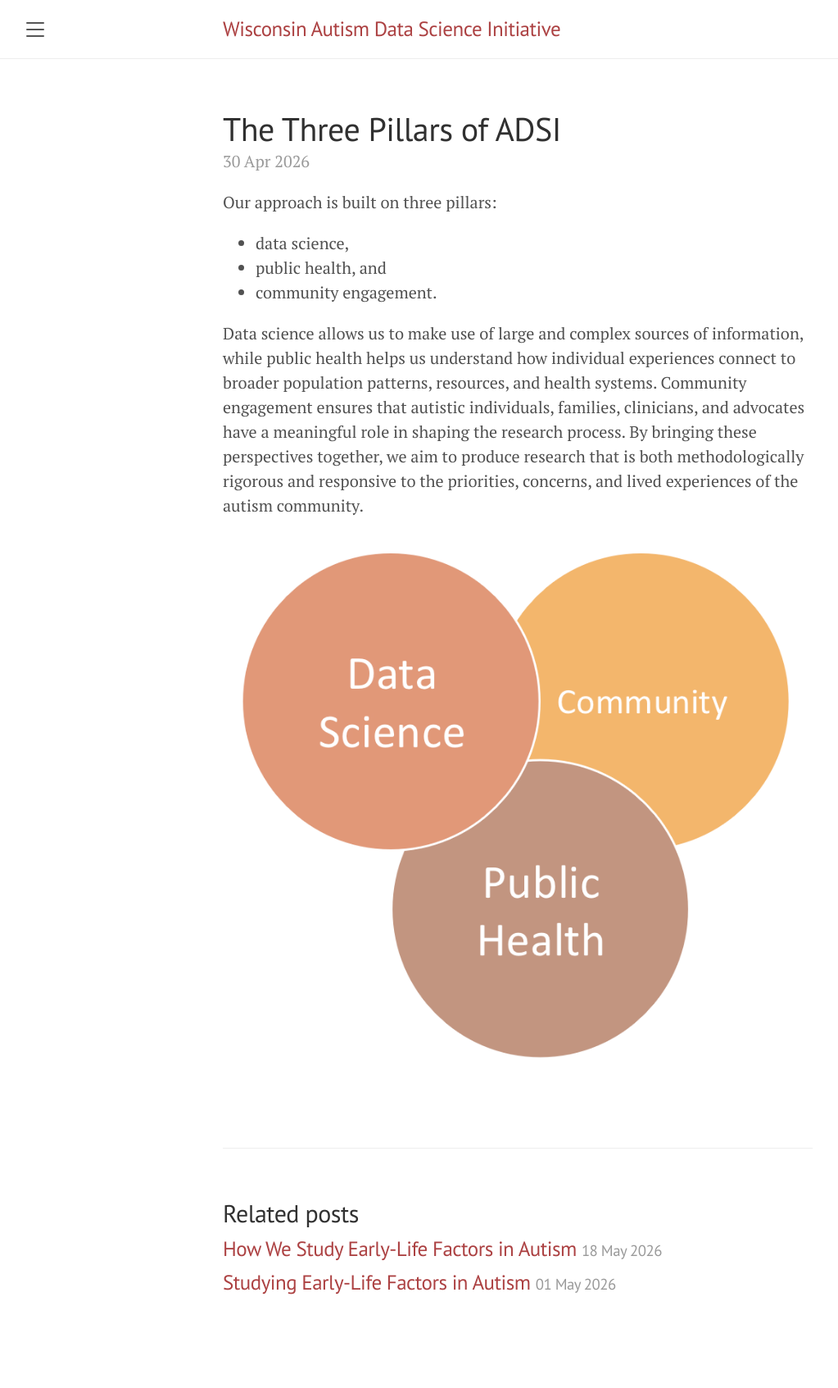
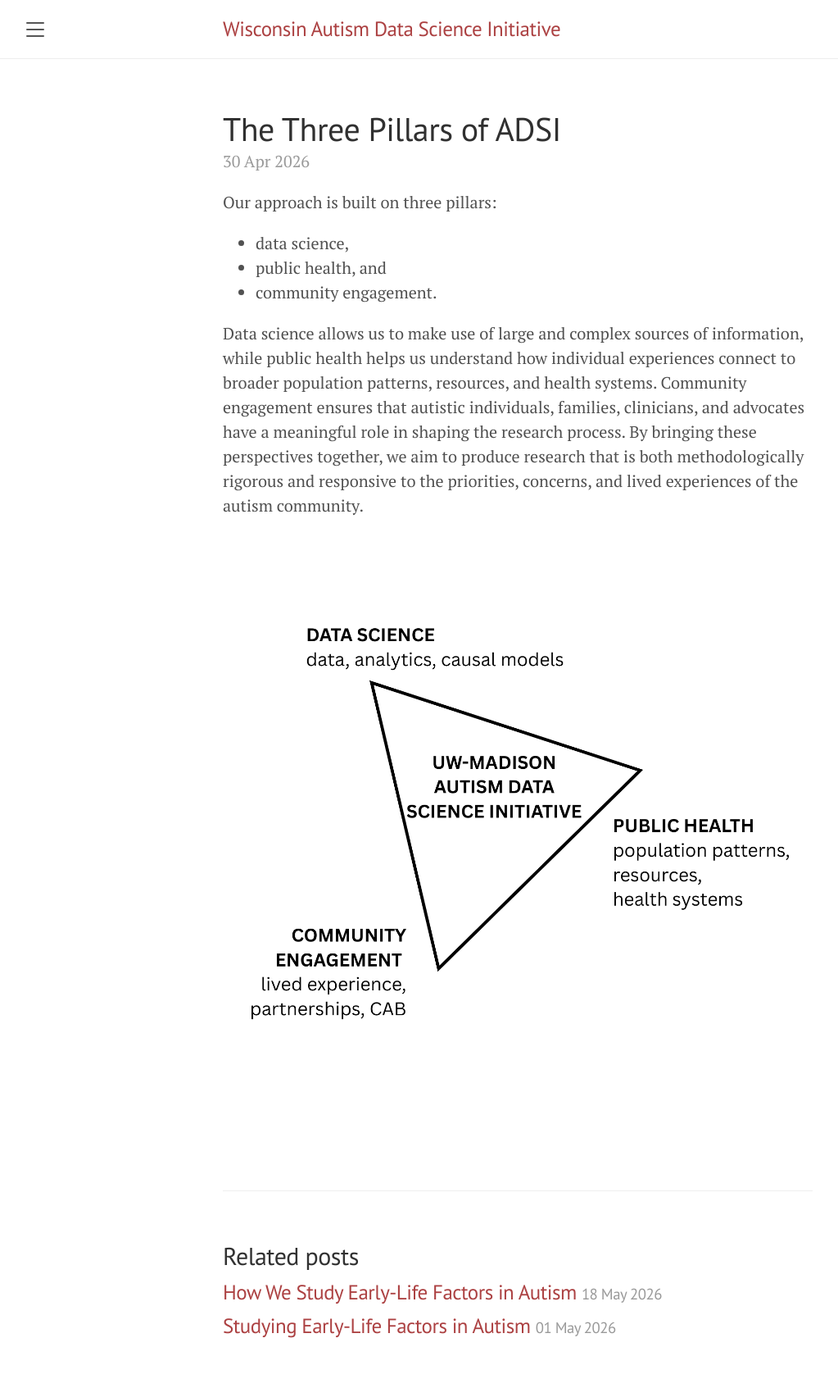
Before and after one commit to cochran4/wadsi, a Jekyll site: the page built from docs/_posts/2026-04-30-three-pillars.md, in a window 1280 px wide. Shown: the whole page at 82% size, without its empty margins (8-1031 px from the left). Built offline with Jekyll 4.4.1, drawn with Linux system fonts in a browser that asks for light colours; before the commit the page ends 1641 px from its top, so only the background shows below that.

Commit message:
Update and rename 2026-04-30-Venn-Diagram.md to 2026-04-30-three-pillars.md

```diff
--- a/docs/_posts/2026-04-30-Venn-Diagram.md
+++ b/docs/_posts/2026-04-30-three-pillars.md
@@ -9,4 +9,4 @@
 
 Data science allows us to make use of large and complex sources of information, while public health helps us understand how individual experiences connect to broader population patterns, resources, and health systems. Community engagement ensures that autistic individuals, families, clinicians, and advocates have a meaningful role in shaping the research process. By bringing these perspectives together, we aim to produce research that is both methodologically rigorous and responsive to the priorities, concerns, and lived experiences of the autism community.
 
-![A venn diagram with the three pillars of ADSI: community, data science, and public health]({{ "images/ADSIVennDiagram.png" | relative_url }} "Venn diagram")
+![A figure with the three pillars of ADSI: community, data science, and public health]({{ "images/3pillars1.png" | relative_url }} "three pillars")
```
